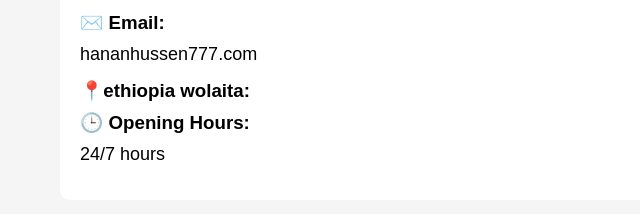
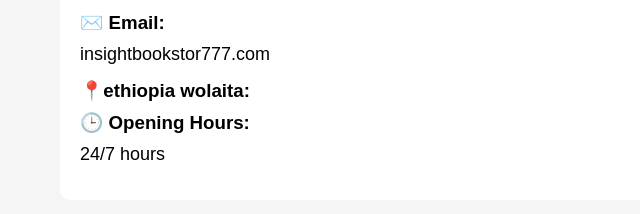
Before and after one commit to hanuhussen/book-store, a plain HTML site: page contact.html in a window 1280 px wide. Shown: the part 326-540 px from the top of the page, 0-640 px from the left. Drawn offline with Linux system fonts and the light colour scheme.

Commit message:
Update email address in contact.html

```diff
--- a/contact.html
+++ b/contact.html
@@ -32,7 +32,7 @@
                 <p>0982236443</p>
 
                 <h3>✉️ Email:</h3>
-                <p>hananhussen777.com</p>
+                <p>insightbookstor777.com</p>
 
                 <h3>📍ethiopia wolaita:</h3>
 
```
